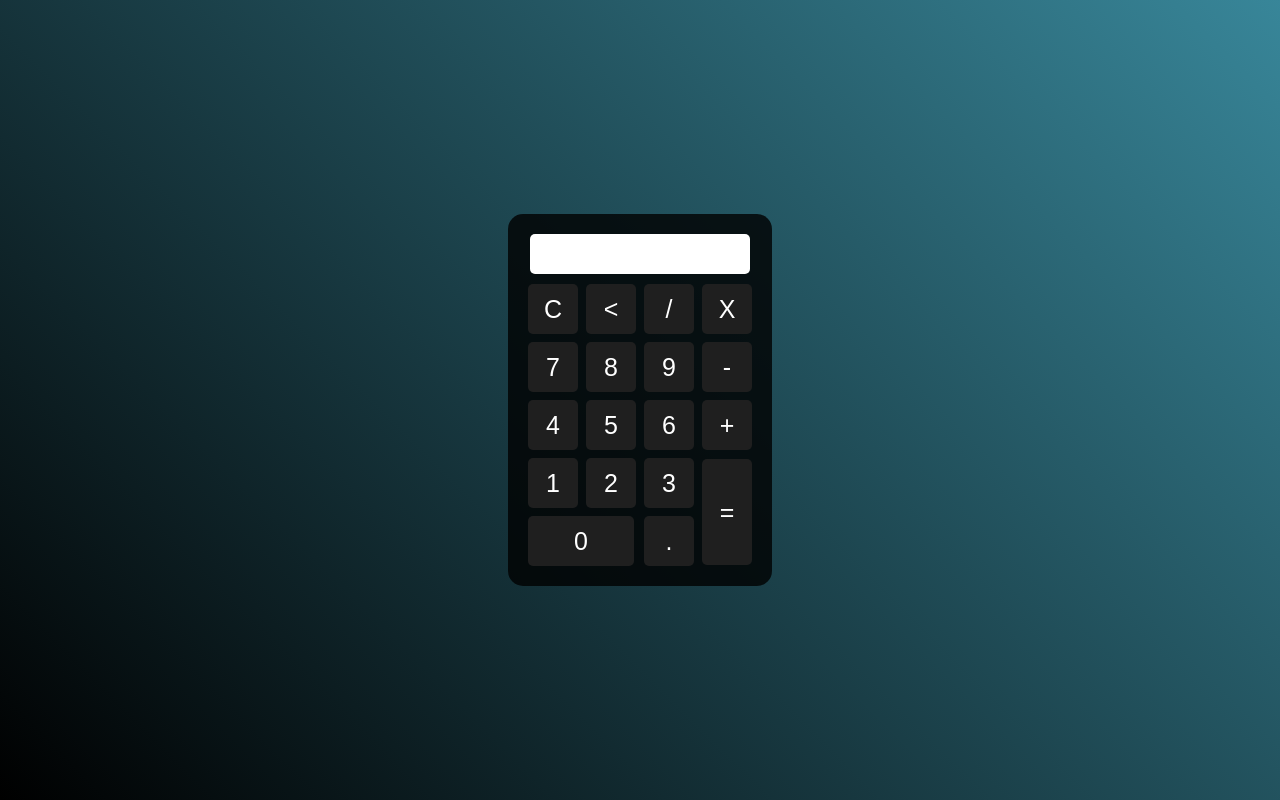
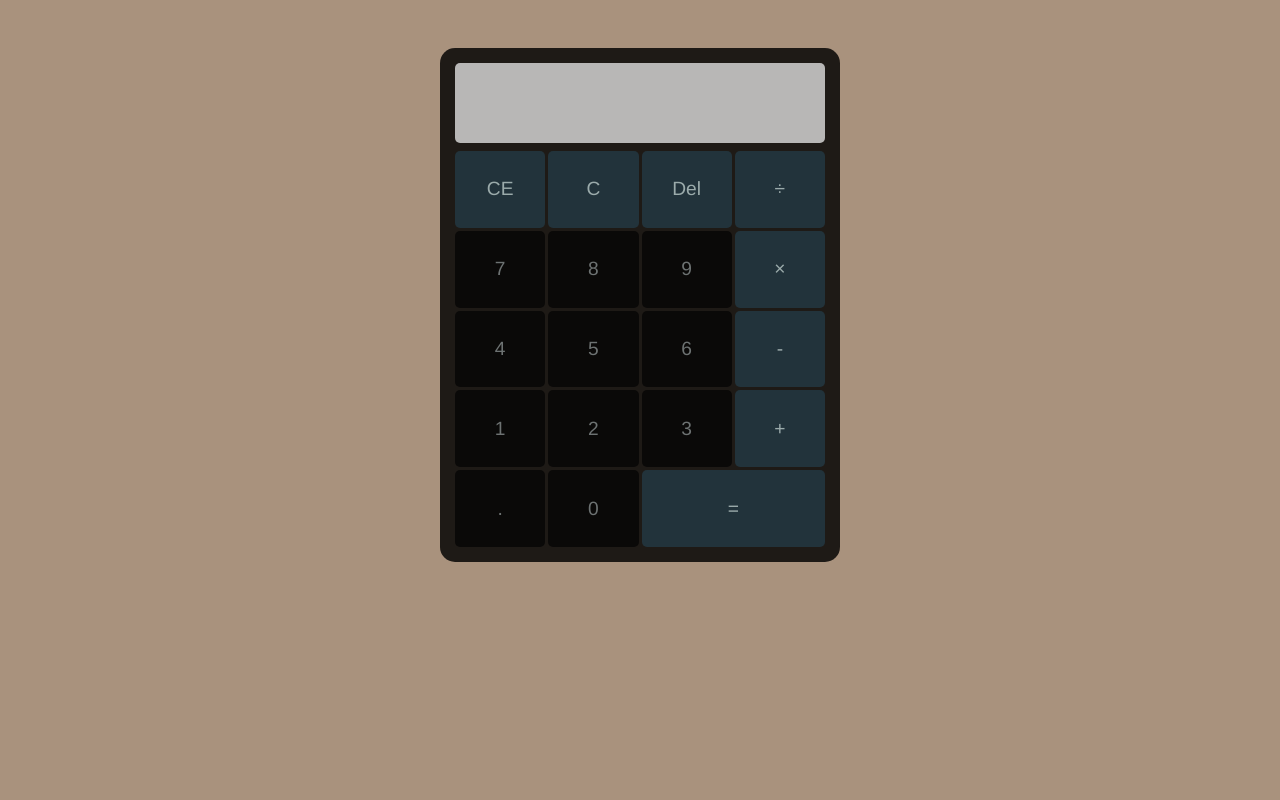
Before and after one commit to KaioBenevenuto/Calculadora, a plain HTML site: page calculadora.html in a window 1280 px wide. Drawn offline with Linux system fonts and the light colour scheme.

Commit message:
atualizei todas as mecânicas da calculadora

```diff
--- a/calculadora.html
+++ b/calculadora.html
@@ -7,45 +7,38 @@
     <link rel="stylesheet" href="css/style.css" />
   </head>
 
-  <body class="fundo">
+  <body class="background">
     <div class="calc">
-      <p id="resultado"></p>
-      <table>
-        <tr>
-          <td><button onclick="clean()">C</button></td>
-          <td><button onclick="back()"><</button></td>
-          <td><button onclick="insert('/')">/</button></td>
-          <td><button onclick="insert('*')">X</button></td>
-        </tr>
+      <div id="operation">
+        <div id="previousOperation"></div>
+        <div id="currentOperation"></div>
+      </div>
 
-        <tr>
-          <td><button onclick="insert('7')">7</button></td>
-          <td><button onclick="insert('8')">8</button></td>
-          <td><button onclick="insert('9')">9</button></td>
-          <td><button onclick="insert('-')">-</button></td>
-        </tr>
+      <div id="buttons-container">
+        <button>CE</button>
+        <button>C</button>
+        <button>Del</button>
+        <button>÷</button>
 
-        <tr>
-          <td><button onclick="insert('4')">4</button></td>
-          <td><button onclick="insert('5')">5</button></td>
-          <td><button onclick="insert('6')">6</button></td>
-          <td><button onclick="insert('+')">+</button></td>
-        </tr>
+        <button class="number">7</button>
+        <button class="number">8</button>
+        <button class="number">9</button>
+        <button>×</button>
 
-        <tr>
-          <td><button onclick="insert('1')">1</button></td>
-          <td><button onclick="insert('2')">2</button></td>
-          <td><button onclick="insert('3')">3</button></td>
-          <td rowspan="2"><button style="height: 106px" onclick="calcular()">=</button></td>
-        </tr>
+        <button class="number">4</button>
+        <button class="number">5</button>
+        <button class="number">6</button>
+        <button>-</button>
 
-        <tr>
-          <td colspan="2">
-            <button style="width: 106px" onclick="insert('0')">0</button>
-          </td>
-          <td><button onclick="insert('.')">.</button></td>
-        </tr>
-      </table>
+        <button class="number">1</button>
+        <button class="number">2</button>
+        <button class="number">3</button>
+        <button>+</button>
+
+        <button class="number">.</button>
+        <button class="number">0</button>
+        <button id="equal-btn">=</button>
+      </div>
     </div>
 
     <script src="./js/script.js"></script>
--- a/css/style.css
+++ b/css/style.css
@@ -1,49 +1,77 @@
 *{
   margin:0;
   padding:0;
+  box-sizing: border-box;
+  font-family:helvetica;
 }
-
-.fundo{
-  background-image: linear-gradient(45deg, black, rgb(56, 134, 153));
-  height: 100vh;
+/*Plano de fundo*/
+.background{
+  background-color: #a9927d;
+  display: flex;
+  align-items: center;
+  justify-content: center;
+  padding: 3em;
 }
-
+/*Calculadora*/
 .calc{
-  position:absolute;
-  background-color: rgba(0, 0, 0, 0.8);
-  top:50%;
-  left:50%;
-  transform: translate(-50%, -50%);
+  background-color: rgba(0, 0, 0, 0.82);
   border-radius:15px;
+  width: 400px;
   padding:15px;
+  display: flex;
+  flex-direction: column;
 }
-
-#resultado{
-  background-color: white;
-  width:210px;
-  height: 30px;
-  margin: 5px;
-  padding: 5px;
-  font-size: 25px;
-  color: black;
+/*Visor*/
+#operation{
   text-align: right;
-  margin-right: auto;
-  margin-left: auto;
-  border-radius: 5px;
-  font-family: Arial, Helvetica, sans-serif;
 }
-
+#previousOperation,
+#currentOperation{
+  padding: .2em;
+  /*overflow-wrap:break-word; -> Joga os números que estão saindo pra fora da caixa, para baixo
+    ex: sem |2222222222222|222
+        com |2222222222222|
+            |          222|
+  */
+  overflow-wrap:break-word;
+  min-height: 1.6em;
+  background-color: rgba(255, 255, 255, 0.685);
+}
+#previousOperation{
+  font-size: 18px;
+  border-top-left-radius: 5px;
+  border-top-right-radius: 5px;
+  color: rgb(88, 88, 88);
+}
+#currentOperation{
+  font-size: 2em;
+  font-weight: 700;
+  border-bottom-left-radius: 5px;
+  border-bottom-right-radius: 5px;
+  margin-bottom: 8px;
+}
+/*Botões*/
+#buttons-container{
+  display: grid;
+  grid-template-columns: 1fr 1fr 1fr 1fr;
+  gap: 3px;
+}
 button{
-  height:50px;
-  width:50px;
-  font-size:25px;
+  height:4em;
+  font-size:1.2em;
   cursor: pointer;
-  background-color: rgb(31, 31, 31);
-  border: none;
-  color: white;
-  margin: 3px;
+  background-color: #22333b;
+  border: 1px solid transparent;
+  color: #9babab;
   border-radius: 5px;
 }
 button:hover{
-  background-color: black
+  border-color: rgb(80, 80, 80);
 }
+.number{
+  background-color: #0a0908;
+  color: #6d7272;
+}
+#equal-btn{
+  grid-column: span 2;
+}
--- a/js/script.js
+++ b/js/script.js
@@ -1,22 +1,138 @@
-function insert(num) {
-  let numero = document.getElementById("resultado").innerHTML;
-  document.getElementById("resultado").innerHTML = numero + num;
+const previousOperationText = document.querySelector("#previousOperation");
+const currentOperationText = document.querySelector("#currentOperation");
+const buttons = document.querySelectorAll("#buttons-container button");
+
+class Calculadora {
+  constructor(currentOperationText, previousOperationText) {
+    this.currentOperationText = currentOperationText
+    this.previousOperationText = previousOperationText
+    this.currentOperation = ""
+  }
+
+  // adiciona dígito à tela da calculadora
+  addDigit(digit) {
+    // checa se a operação já tem um ponto
+    if (digit === "." && this.currentOperationText.innerText.includes(".")) {
+      return
+    }
+    this.currentOperation = digit
+    this.updateScreen()
+  }
+
+  // processa todos os métodos da calculdaora
+  processOperation(operation) {
+    // checa se o valor atual está vazio
+    if (this.currentOperationText.innerText === "" && operation !== "C") {
+      // mudança de operador
+      if (this.previousOperationText.innerText !== "") {
+        this.changeOperation(operation)
+      }
+      return
+    }
+    // obtem valor atual e anterior
+    let operationValue
+    const previous = +this.previousOperationText.innerText.split(" ")[0]
+    const current = +this.currentOperationText.innerText
+
+    switch (operation) {
+      case "+":
+        operationValue = previous + current
+        this.updateScreen(operationValue, operation, current, previous)
+        break
+      case "-":
+        operationValue = previous - current
+        this.updateScreen(operationValue, operation, current, previous)
+        break
+      case "÷":
+        operationValue = previous / current
+        this.updateScreen(operationValue, operation, current, previous)
+        break
+      case "×":
+        operationValue = previous * current
+        this.updateScreen(operationValue, operation, current, previous)
+        break
+      case "Del":
+        this.processDelOperator()
+        break
+      case "CE":
+        this.processClearCurrentOperation()
+        break
+      case "C":
+        this.processClearAllOperation()
+        break
+      case "=":
+        this.processEqualsOperator()
+        break
+      default:
+        return
+    }
+  }
+
+  // alterar os valores da tela da calculadora
+  updateScreen(
+    operationValue = null,
+    operation = null,
+    current = null,
+    previous = null
+  ) {
+    if (operationValue === null) {
+      this.currentOperationText.innerText += this.currentOperation
+    } else {
+      // checa se o valor é zero, se for adicione o valor atual
+      if (previous === 0) {
+        operationValue = current
+      }
+
+      // adiciona o valor atual ao anterior
+      this.previousOperationText.innerText = `${operationValue} ${operation}`
+      this.currentOperationText.innerText = ""
+    }
+  }
+
+  // muda o operador matemático
+  changeOperation(operation) {
+    const mathOperations = ["×", "÷", "+", "-"]
+    if (!mathOperations.includes(operation)) {
+      return
+    }
+    this.previousOperationText.innerText =
+      this.previousOperationText.innerText.slice(0, -1) + operation
+  }
+
+  // deleta o último digito
+  processDelOperator() {
+    this.currentOperationText.innerText =
+      this.currentOperationText.innerText.slice(0, -1)
+  }
+
+  // limpa a operação atual
+  processClearCurrentOperation() {
+    this.currentOperationText.innerText = ""
+  }
+
+  // limpa toda a operação
+  processClearAllOperation() {
+    this.currentOperationText.innerText = ""
+    this.previousOperationText.innerText = ""
+  }
+
+  // processa a operação
+  processEqualsOperator(){
+    const operation = previousOperationText.innerText.split(" ")[1];
+    this.processOperation(operation);
+  }
 }
 
-function clean(){
-  document.getElementById("resultado").innerHTML = "";
-}
+const calc = new Calculadora(currentOperationText, previousOperationText);
 
-function back(){
-  let resultado = document.getElementById("resultado").innerHTML;
-  document.getElementById("resultado").innerHTML = resultado.substring(0, resultado.length -1)
-}
+buttons.forEach((btn) => {
+  btn.addEventListener("click", (e) =>{
+    const value = e.target.innerText;
 
-function calcular(){
-  let resultado = document.getElementById("resultado").innerHTML
-  if(resultado){
-    document.getElementById("resultado").innerHTML = eval(resultado);
-  } else {
-    document.getElementById("resultado").innerHTML = "Nada...";
-  }
-}
+    if(+value >= 0 || value === '.'){
+      calc.addDigit(value);
+    }else{
+      calc.processOperation(value);
+    }
+  })
+})
```
